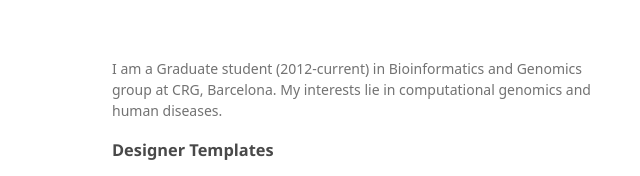
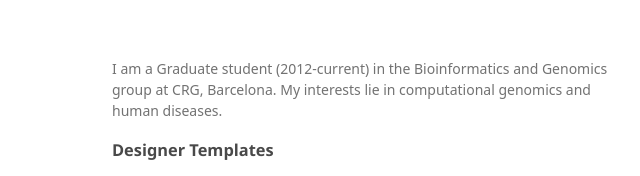
Before and after one commit to gireeshkbogu/gireeshbogu.github.io, a plain HTML site: page index.html in a window 1280 px wide. Shown: the top 176 px of the page, 458-1098 px from the left. Drawn offline with Linux system fonts and the light colour scheme; a web font is replaced by a local one.

Commit message:
Update index.html

```diff
--- a/index.html
+++ b/index.html
@@ -24,7 +24,7 @@
       </header>
       <section>
 
-<p>I am a Graduate student (2012-current) in Bioinformatics and Genomics group at CRG, Barcelona. My interests lie in computational genomics and human diseases. </p>
+<p>I am a Graduate student (2012-current) in the Bioinformatics and Genomics group at CRG, Barcelona. My interests lie in computational genomics and human diseases. </p>
 
 <h3>
 <a id="about-me" class="anchor" href="#about-me" aria-hidden="true"><span aria-hidden="true" class="octicon octicon-link"></span></a>Designer Templates</h3>
```
